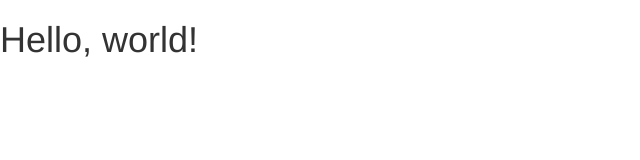
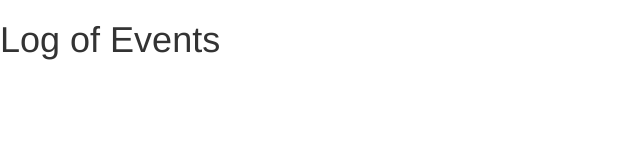
Before and after one commit to hochbergg/cartman, a plain HTML site: page public/admin/admin_log.html in a window 1280 px wide. Shown: the whole page, without its empty margins (0-640 px from the left). Drawn offline with nearby package versions, Linux system fonts and the light colour scheme.

Commit message:
last commit was also a basic loading of admin static html file.

```diff
--- a/public/admin/admin_log.html
+++ b/public/admin/admin_log.html
@@ -16,7 +16,7 @@
     <!-- Latest compiled and minified JavaScript -->
 </head>
 <body>
-<h1>Hello, world!</h1>
+<h1>Log of Events</h1>
 
 <!-- jQuery (necessary for Bootstrap's JavaScript plugins) -->
 <script src="https://ajax.googleapis.com/ajax/libs/jquery/1.11.3/jquery.min.js"></script>
```
